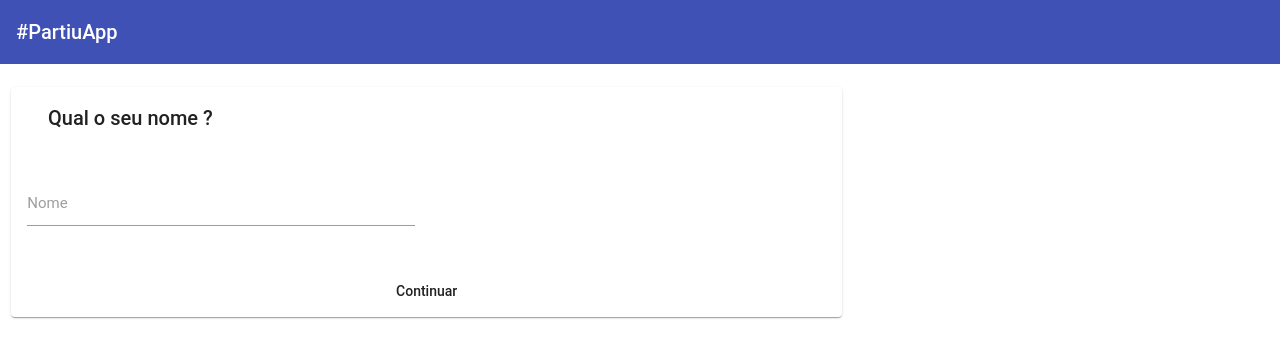
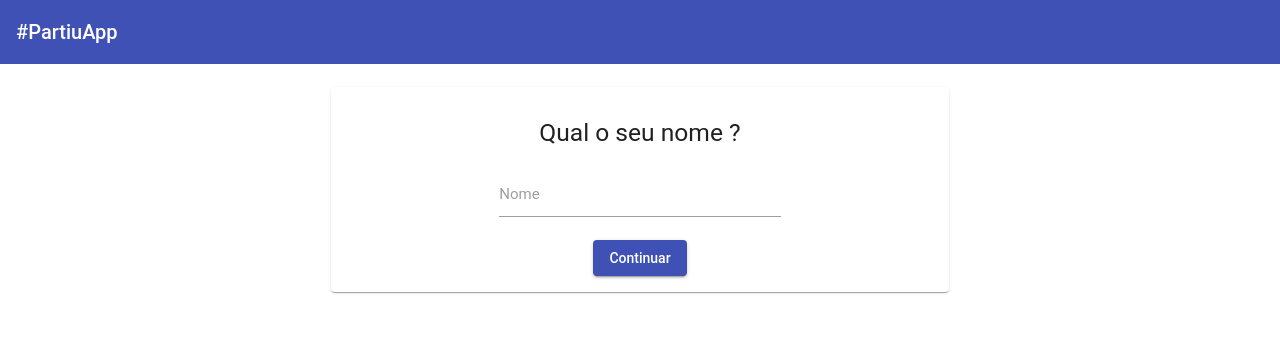
Before and after one commit to iagofontes/frontPartiu, an Angular app: page / in a window 1280 px wide. Shown: the top 358 px of the page. Built offline with nearby package versions, Linux system fonts and the light colour scheme.

Commit message:
tela-inicio finalizada

```diff
--- a/src/app/app.module.ts
+++ b/src/app/app.module.ts
@@ -3,26 +3,28 @@ import { NgModule } from '@angular/core';
 
 import { BrowserAnimationsModule } from '@angular/platform-browser/animations';
 import { FormsModule, ReactiveFormsModule } from '@angular/forms';
-// import { HttpModule } from '@angular/http';
 
 // imports Material
 import { MatToolbarModule } from '@angular/material/toolbar';
 import { MatCardModule } from '@angular/material/card';
 import { MatButtonModule } from '@angular/material/button';
 import { MatGridListModule } from '@angular/material/grid-list';
+import { MatSnackBarModule } from '@angular/material/snack-bar';
 
 import { AppRoutingModule } from './app-routing.module';
 import { AppComponent } from './app.component';
 import { SolicitarVeiculoComponent } from './solicitar.veiculo/solicitar.veiculo.component';
 import { NaoEncontradoComponent } from './nao.encontrado/nao.encontrado.component';
 import { InicioComponent } from './inicio/inicio.component';
+import { SnackBarMessageComponent } from './inicio/inicio.component';
 
 @NgModule({
   declarations: [
     AppComponent,
     SolicitarVeiculoComponent,
     NaoEncontradoComponent,
-    InicioComponent
+    InicioComponent,
+    SnackBarMessageComponent
   ],
   imports: [
     BrowserModule,
@@ -33,13 +35,18 @@ import { InicioComponent } from './inicio/inicio.component';
     MatToolbarModule,
     MatCardModule,
     MatButtonModule,
-    MatGridListModule
+    MatGridListModule,
+    MatSnackBarModule
   ],
   exports: [
     MatToolbarModule,
     MatCardModule,
     MatButtonModule,
-    MatGridListModule
+    MatGridListModule,
+    MatSnackBarModule
+  ],
+  entryComponents: [
+    SnackBarMessageComponent
   ],
   providers: [],
   bootstrap: [AppComponent]
--- a/src/app/inicio/inicio.component.html
+++ b/src/app/inicio/inicio.component.html
@@ -1,22 +1,20 @@
-<div class="row center">
-  <div class="col s8">
-    <mat-card class="example-card center">
-      <mat-card-header>
-        <div class="row center">
-          <mat-card-title>Qual o seu nome ?</mat-card-title>
-        </div>
-      </mat-card-header>
-      <mat-card-content>
-        <div class="row">
-          <div class="input-field col s6">
-            <input id="nome_cliente" type="text" class="validate">
-            <label for="nome_cliente">Nome</label>
-          </div>
-        </div>
-      </mat-card-content>
-      <mat-card-actions>
-        <button mat-button>Continuar</button>
-      </mat-card-actions>
+<div class="row">
+  <div class="col s10 m6 offset-s1 offset-m3">
+    <mat-card>
+      <div class="row center">
+        <div class="col s12">
+        <h5>Qual o seu nome ?</h5>
+      </div>
+      <div class="col s10 m6 offset-s1 offset-m3">
+          <div class="input-field">
+              <input id="nome_cliente" type="text" class="validate" [(ngModel)]="clienteNome">
+              <label for="nome_cliente">Nome</label>
+            </div>
+      </div>
+      <div class="col s12">
+        <button mat-raised-button color="primary" (click)="informarDestino()">Continuar</button>
+      </div>
+      </div>
     </mat-card>
   </div>
 </div>
--- a/src/app/inicio/inicio.component.ts
+++ b/src/app/inicio/inicio.component.ts
@@ -1,4 +1,20 @@
-import { Component, OnInit } from '@angular/core';
+import { Component, Input, OnInit } from '@angular/core';
+import { Router } from '@angular/router';
+import { MatSnackBar } from '@angular/material/snack-bar';
+
+@Component({
+  selector: 'snack-bar-message-component',
+  templateUrl: 'snack.bar.message.component.html',
+  styles: [`.color-message {
+    color: #03dac6;
+  }`],
+})
+export class SnackBarMessageComponent implements OnInit {
+  public message = '';
+  ngOnInit() {
+    this.message = sessionStorage.getItem('messageSnack').toString();
+  }
+}
 
 @Component({
   selector: 'app-inicio',
@@ -7,9 +23,35 @@ import { Component, OnInit } from '@angular/core';
 })
 export class InicioComponent implements OnInit {
 
-  constructor() { }
+  @Input() clienteNome = '';
+
+  constructor(
+    public router: Router,
+    private snackBar: MatSnackBar
+    ) { }
 
   ngOnInit() {
   }
 
+  informarDestino() {
+    if (this.validarNome()) {
+      this.router.navigate(['/solicitarveiculo']);
+    } else {
+      this.showSnackBarWithMessage('Digite seu nome para continuar');
+    }
+  }
+
+  validarNome(): boolean {
+    if (this.clienteNome.length <= 0) {
+      return false;
+    }
+    return true;
+  }
+
+  showSnackBarWithMessage(message: string) {
+    sessionStorage.setItem('messageSnack', message);
+    this.snackBar.openFromComponent(SnackBarMessageComponent, {
+      duration: 5 * 1000,
+    });
+  }
 }
--- /dev/null
+++ b/src/app/inicio/snack.bar.message.component.html
@@ -0,0 +1 @@
+<span class="color-message">{{message}}</span>
```
